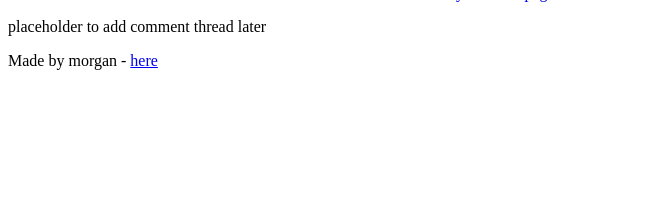
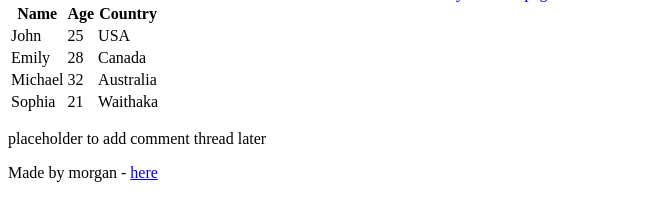
Before and after one commit to morganmusavaliaka/My_First_Portfolio, a plain HTML site: page html_basic/index.html in a window 1280 px wide. Shown: the part 744-942 px from the top of the page, without its empty margins (0-651 px from the left). Before the commit the page ends 830 px from the top, so only its background shows below. Drawn offline with Linux system fonts and the light colour scheme.

Commit message:
added data tables on index.html

```diff
--- a/html_basic/index.html
+++ b/html_basic/index.html
@@ -28,6 +28,35 @@
                 <image src="https://i.ibb.co/gTDZZT8/ALX-Logo-07.png" alt="This is an ALX logo">
                 <a href="https://www.linkedin.com/in/musavamorganliaka" target="linkein">visit my linkedin page</a>
             </article>
+            <table>
+                <thead>
+                    <th>Name</th>
+                    <th>Age</th>
+                    <th>Country</th>
+                </thead>
+                <tbody>
+                    <tr>
+                        <td>John</td>
+                        <td>25</td>
+                        <td>USA</td>
+                    </tr>
+                    <tr>
+                        <td>Emily</td>
+                        <td>28</td>
+                        <td>Canada</td>
+                    </tr>
+                    <tr>
+                        <td>Michael</td>
+                        <td>32</td>
+                        <td>Australia</td>
+                    </tr>
+                    <tr>
+                        <td>Sophia</td>
+                        <td>21</td>
+                        <td>Waithaka</td>
+                    </tr>
+                </tbody>
+            </table>
             <aside>
                 <p>placeholder to add comment thread later</p>
             </aside>
```
